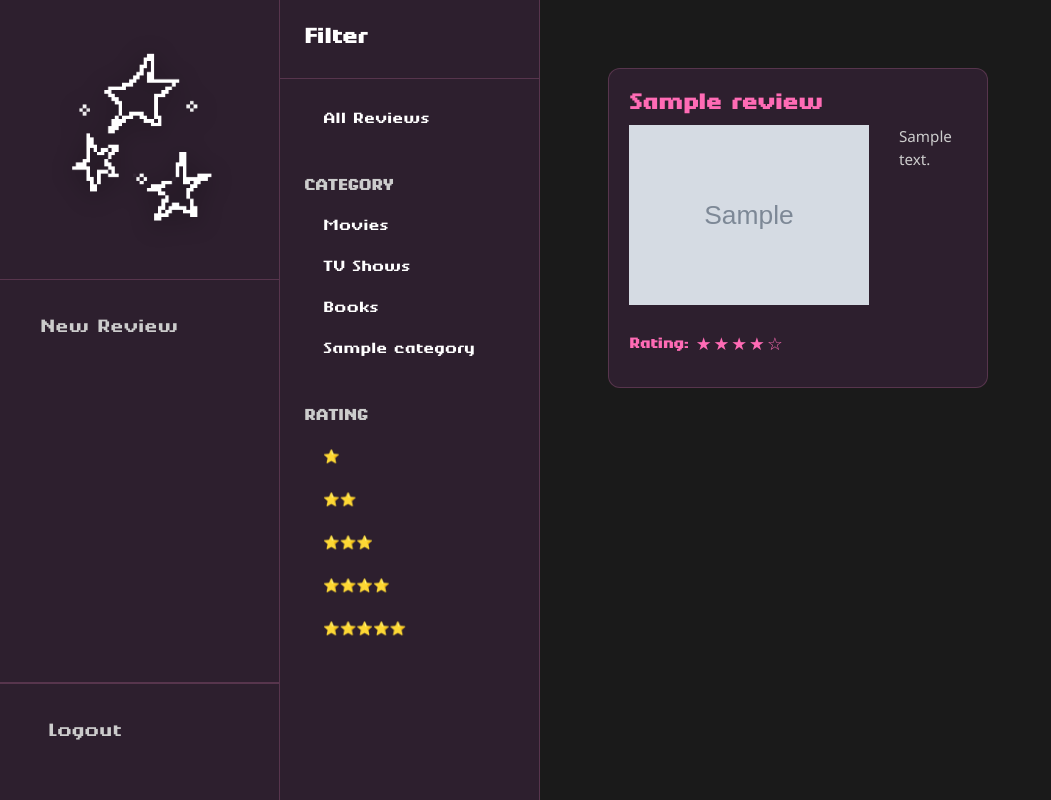
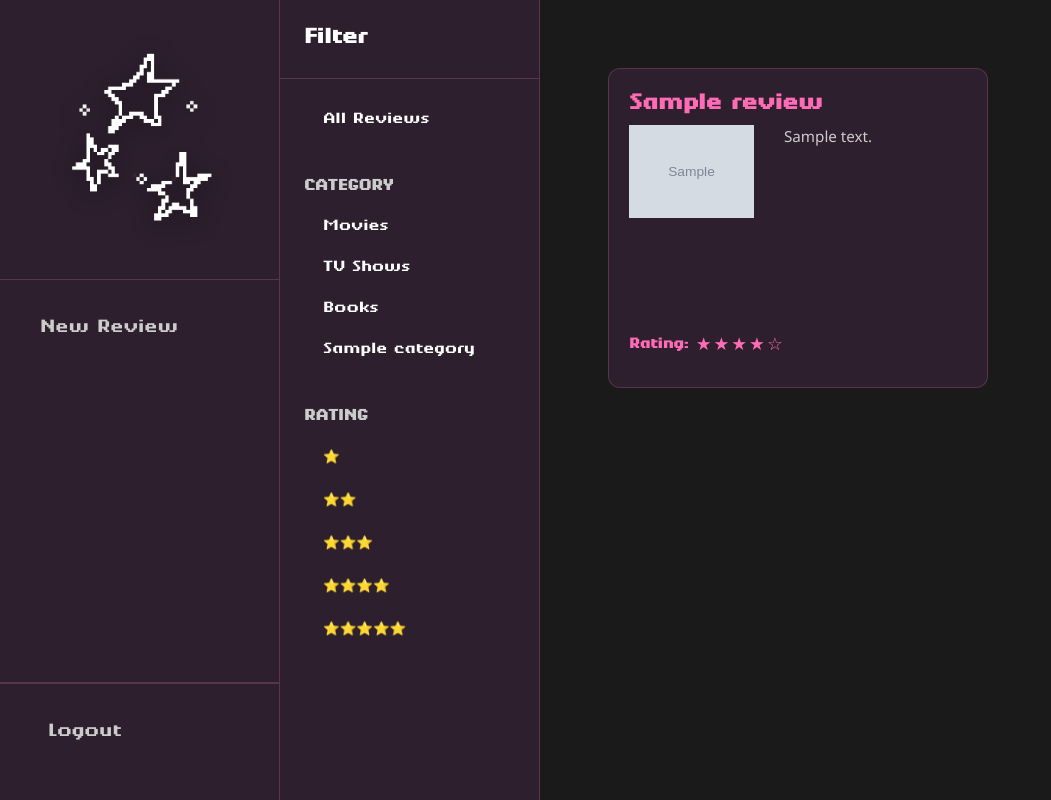
Before and after one commit to mariamsa02/ReviewApp, a Flask app: page / in a window 1280 px wide. Shown: the whole page, without its empty margins (0-1051 px from the left). Run offline with Flask 3, Linux system fonts and the light colour scheme; a user stored in the database is signed in; tables that the repository leaves empty hold one stand-in row (values such as "Sample post"); grey boxes marked "Sample" are stand-in pictures; some libraries are stand-ins or nearby versions.

Commit message:
Updated modal/review card images to have a fixed width and auto height, to work better with images than have a width > height ratio

```diff
--- a/flask_app/static/style.css
+++ b/flask_app/static/style.css
@@ -305,8 +305,8 @@ cursor: pointer;
     /*float: left;*/
     /*width: 120px;
     height: 180px;*/
-    height: 180px;
-    width: auto;
+    height: auto;
+    width: 125px;
     object-fit: cover;
     border-radius: var(--radius-sm);
     /* space between image and text */
@@ -400,7 +400,8 @@ cursor: pointer;
 .modal-image {
     float: left;
     width: 200px;
-    height: 300px;
+    /*height changed from 300px to work with different photo sizes*/
+    height: auto;
     object-fit: cover;
     margin-right: 25px;
     margin-bottom: 15px;
```
